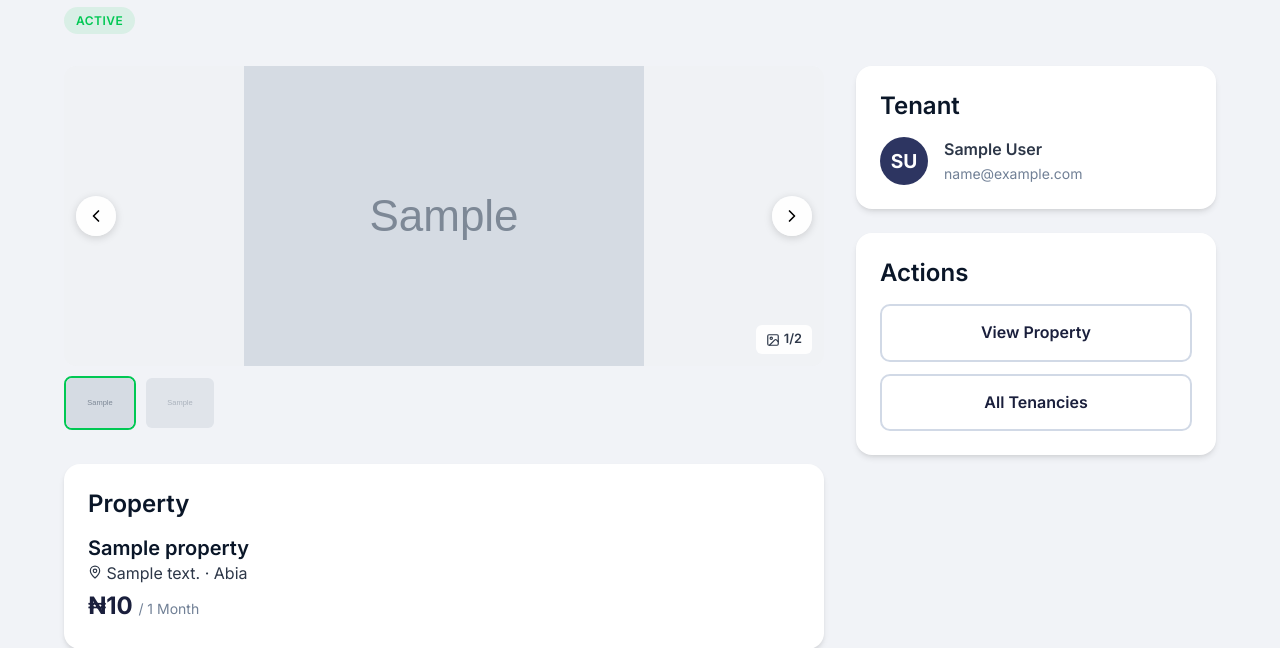
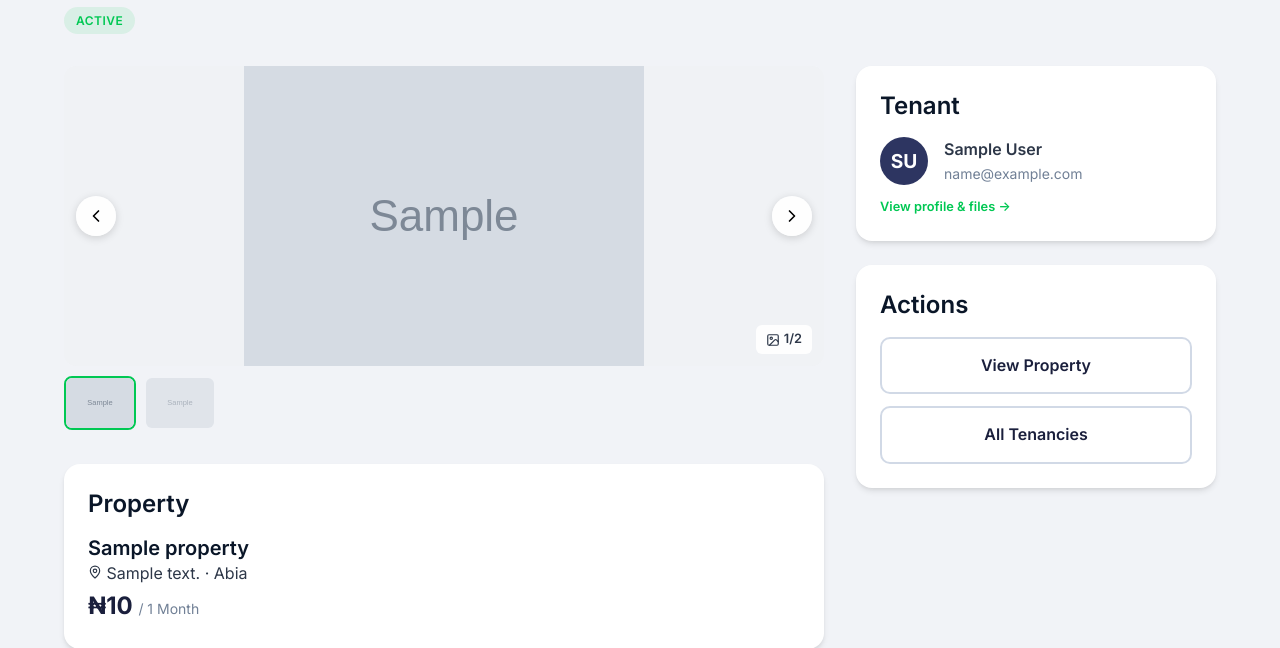
Before and after one commit to TammyAminigo/PRAMMS, a Django app: page /tenancy/1/ in a window 1280 px wide. Shown: the part 198-846 px from the top of the page. Run offline with Django 5.2, Linux system fonts and the light colour scheme; a user stored in the database is signed in; tables that the repository leaves empty hold one stand-in row (values such as "Sample post"); grey boxes marked "Sample" are stand-in pictures.

Commit message:
feat: make tenant box clickable on tenancy detail page

```diff
--- a/templates/tenancy/tenancy_detail.html
+++ b/templates/tenancy/tenancy_detail.html
@@ -140,7 +140,11 @@
             <!-- Sidebar -->
             <div class="property-detail-sidebar">
                 <!-- Other Party Info -->
+                {% if is_landlord %}
+                <a href="{% url 'tenant_profile' pk=tenancy.pk %}" class="card" style="margin-bottom: 1.5rem; display: block; text-decoration: none; color: inherit; transition: background 0.2s ease; cursor: pointer;" onmouseover="this.style.background='var(--gray-100)'" onmouseout="this.style.background=''">
+                {% else %}
                 <div class="card" style="margin-bottom: 1.5rem;">
+                {% endif %}
                     <h3 style="margin-bottom: 1rem;">
                         {% if is_landlord %}Tenant{% else %}Landlord{% endif %}
                     </h3>
@@ -162,7 +166,14 @@
                             </p>
                         </div>
                     </div>
+                    {% if is_landlord %}
+                    <p style="color: var(--accent); font-size: 0.8rem; margin-top: 0.75rem; font-weight: 600;">View profile & files →</p>
+                    {% endif %}
+                {% if is_landlord %}
+                </a>
+                {% else %}
                 </div>
+                {% endif %}
 
                 <!-- Actions -->
                 <div class="card">
```
